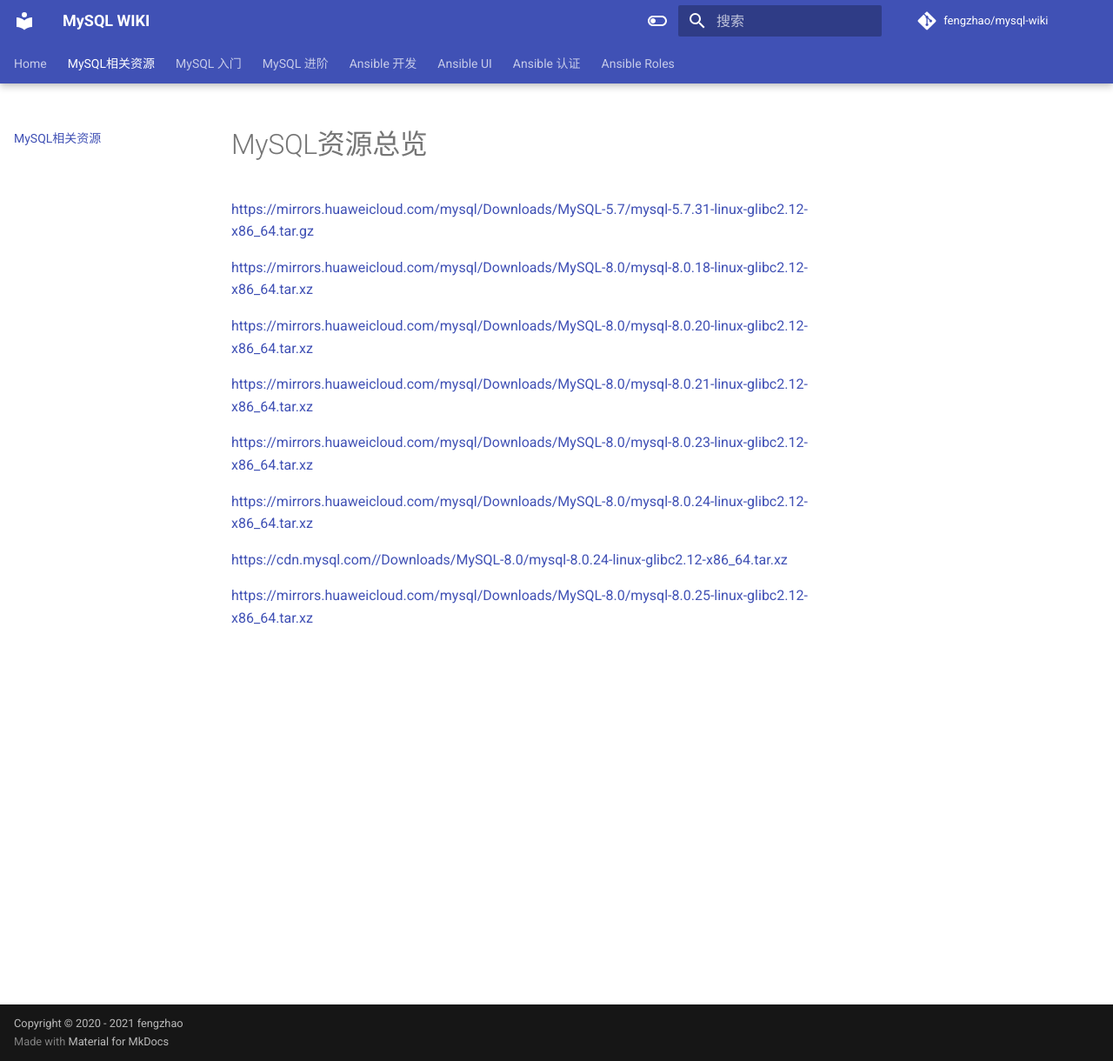
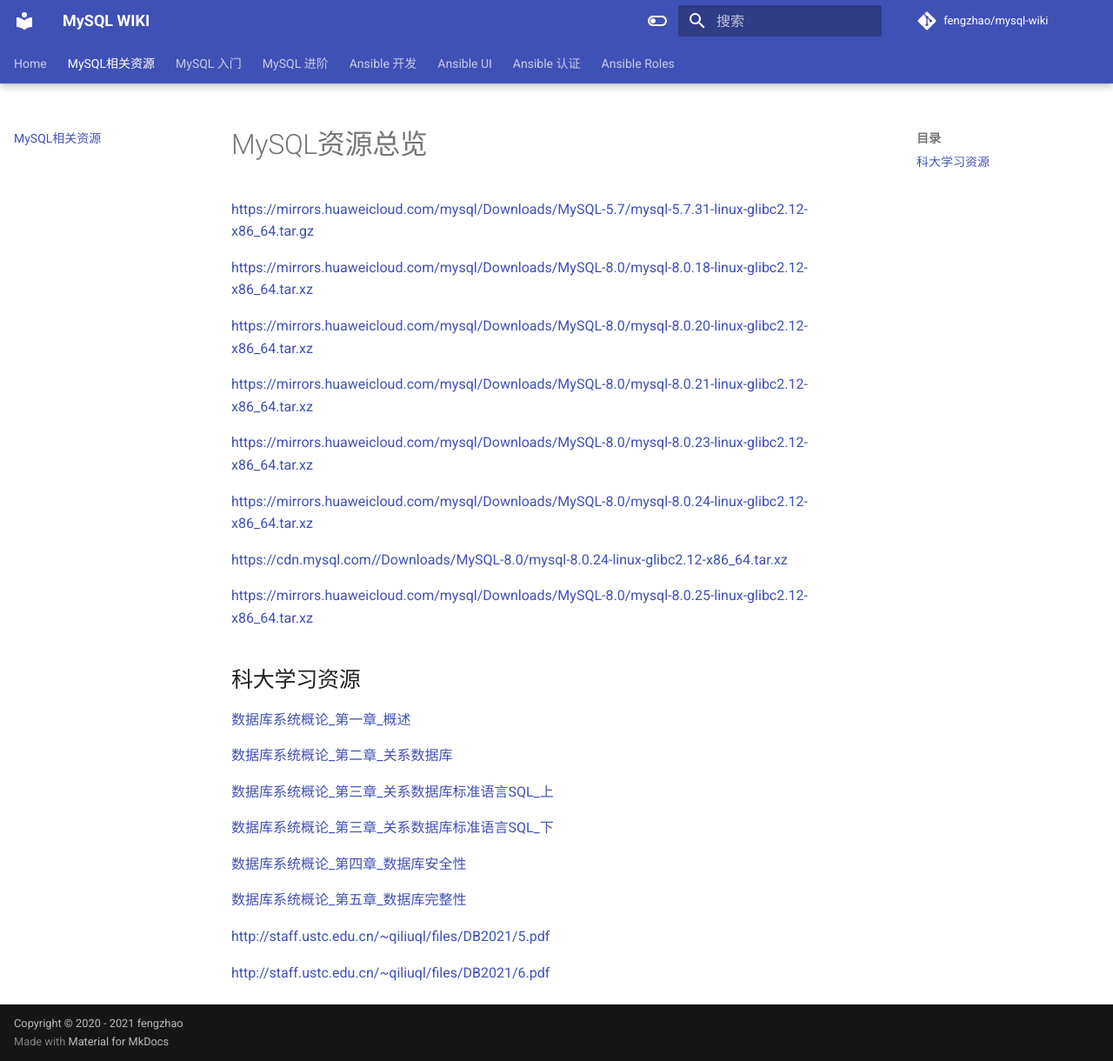
Before and after one commit to fengzhaowiki/mysql-wiki, an MkDocs documentation site: the page built from docs/resources.md, in a window 1280 px wide and 1220 px high. Shown: the whole window at 87% size. Built offline with MkDocs 1.6.1 and Material for MkDocs 9.7.7, drawn with Linux system fonts in a browser that asks for light colours; comment, search, counter and statistics services are not loaded.

Commit message:
update mysql docs

```diff
--- a/docs/resources.md
+++ b/docs/resources.md
@@ -15,3 +15,29 @@ https://mirrors.huaweicloud.com/mysql/Downloads/MySQL-8.0/mysql-8.0.24-linux-gli
 https://cdn.mysql.com//Downloads/MySQL-8.0/mysql-8.0.24-linux-glibc2.12-x86_64.tar.xz
 
 https://mirrors.huaweicloud.com/mysql/Downloads/MySQL-8.0/mysql-8.0.25-linux-glibc2.12-x86_64.tar.xz
+
+
+
+## 科大学习资源
+
+[数据库系统概论_第一章_概述](http://staff.ustc.edu.cn/~qiliuql/files/DB2021/1.1.pdf)
+
+
+[数据库系统概论_第二章_关系数据库](http://staff.ustc.edu.cn/~qiliuql/files/DB2021/2.pdf)
+
+
+[数据库系统概论_第三章_关系数据库标准语言SQL_上](http://staff.ustc.edu.cn/~qiliuql/files/DB2021/3.1.pdf)
+
+
+[数据库系统概论_第三章_关系数据库标准语言SQL_下](http://staff.ustc.edu.cn/~qiliuql/files/DB2021/3.2.pdf)
+
+
+[数据库系统概论_第四章_数据库安全性](http://staff.ustc.edu.cn/~qiliuql/files/DB2021/4.pdf)
+
+
+[数据库系统概论_第五章_数据库完整性](http://staff.ustc.edu.cn/~qiliuql/files/DB2021/5.pdf)
+
+
+http://staff.ustc.edu.cn/~qiliuql/files/DB2021/5.pdf
+
+http://staff.ustc.edu.cn/~qiliuql/files/DB2021/6.pdf
```
